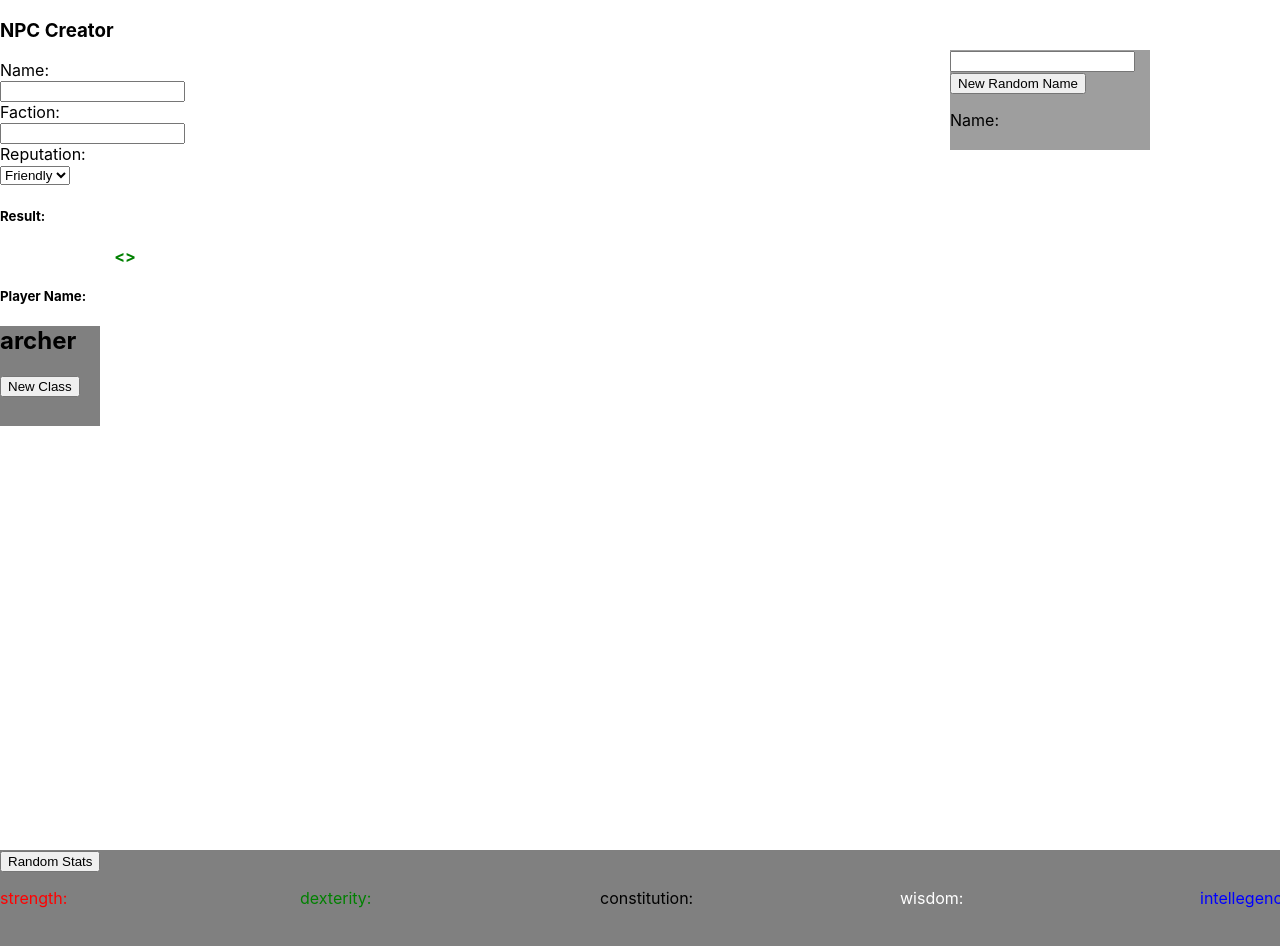
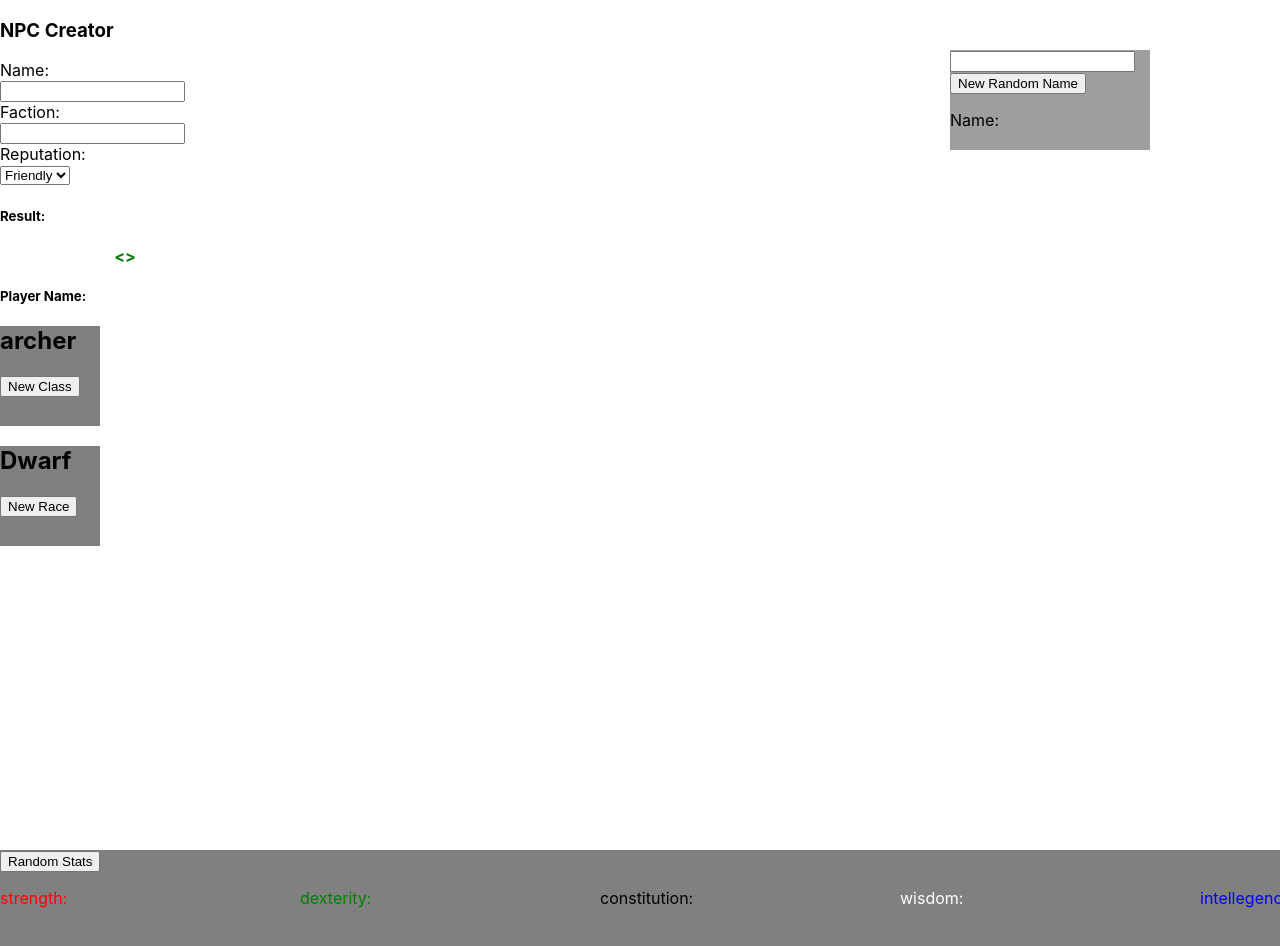
Before and after one commit to Killersoren/ReactProject, a React (Create React App) app in the folder chargen/: page / in a window 1280 px wide. Shown: the top 946 px of the page. Built offline with nearby package versions, Linux system fonts and the light colour scheme; no server answers; grey boxes are pictures that could not be loaded.

Commit message:
Random race

```diff
--- a/chargen/src/App.js
+++ b/chargen/src/App.js
@@ -2,6 +2,7 @@ import React, { useState } from "react";
 import Atributes from "./Atributes";
 import RandomClass from "./ClassSelection";
 import NameInput from "./NameInput";
+import RandomRace from "./raceSelection";
 
 function NPCCreatorWithHooks() {
   let name = useFormInput("");
@@ -18,6 +19,7 @@ function NPCCreatorWithHooks() {
       <NameInput></NameInput>
       <Atributes >  </Atributes>
       <RandomClass/>
+      <RandomRace/>
 
     </>
   );
--- a/chargen/src/ClassSelection.js
+++ b/chargen/src/ClassSelection.js
@@ -3,9 +3,6 @@ import React, {useState} from "react";
 const url = "https://www.dnd5eapi.co/api/classes";
 let classesList = [];
 getRandomClass();
-
-
-
 
 function RandomClass() { const [ characterClass, newClass] = useState('archer');
 
@@ -15,13 +12,9 @@ function RandomClass() { const [ characterClass, newClass] = useState('archer');
             width: '100px',
             height: '100px'
           }}>
-
             <h2>{characterClass}</h2>
-
         <button onClick={() => newClass(classesList[Math.floor(Math.random()*classesList.length)].name)
-
         }  >
-
             New Class
         </button>
         </div>
@@ -29,6 +22,20 @@ function RandomClass() { const [ characterClass, newClass] = useState('archer');
     );
 }
 
+
+function ChooseClass(){
+
+    return(
+
+        <>
+        <select name = "fdsgas">
+        <option value="Hostile">Hostile</option>
+        <option value="Neutral">Neutral</option>
+        <option value="Friendly">Friendly</option>
+        </select>
+        </>
+    );
+}
 
 
  async function getRandomClass()
@@ -38,7 +45,6 @@ function RandomClass() { const [ characterClass, newClass] = useState('archer');
 
     classesList = data.results;
 
-
     return classesList;
 }
 
--- /dev/null
+++ b/chargen/src/raceSelection.js
@@ -0,0 +1,35 @@
+import React, {useState} from "react";
+
+const url = "https://www.dnd5eapi.co/api/races";
+let racesList = [];
+getRandomRace();
+
+function RandomRace() { const [ characterClass, newClass] = useState('Dwarf');
+
+    return (
+        <div id="RandomClass-container"style={{
+            backgroundColor: 'grey',
+            width: '100px',
+            height: '100px'
+          }}>
+            <h2>{characterClass}</h2>
+        <button onClick={() => newClass(racesList[Math.floor(Math.random()*racesList.length)].name)
+        }  >
+            New Race
+        </button>
+        </div>
+
+    );
+}
+
+
+async function getRandomRace()
+{
+    const response = await fetch(url);
+    const data = await response.json();
+
+    racesList = data.results;
+}
+
+
+export default RandomRace;
```
